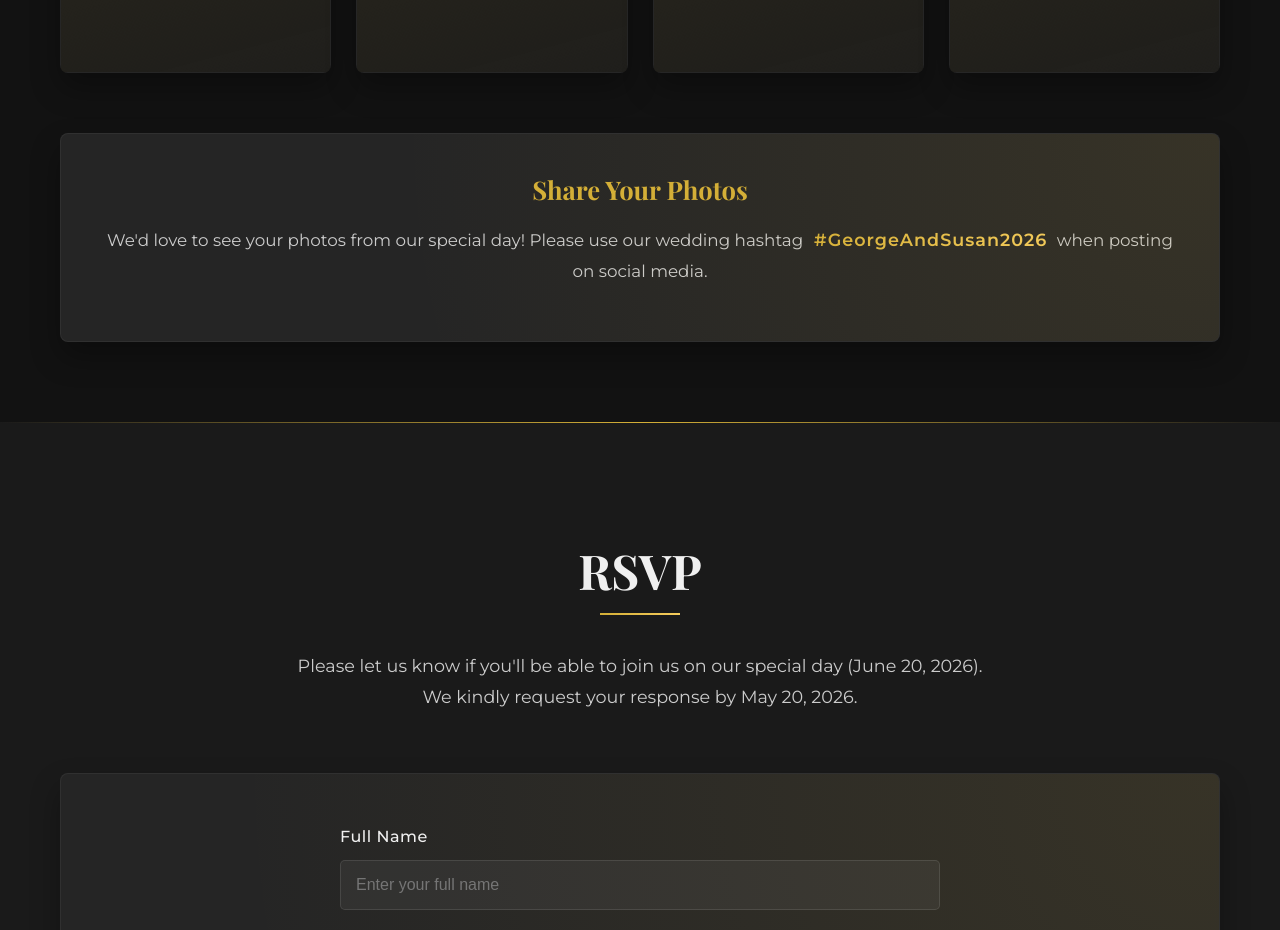
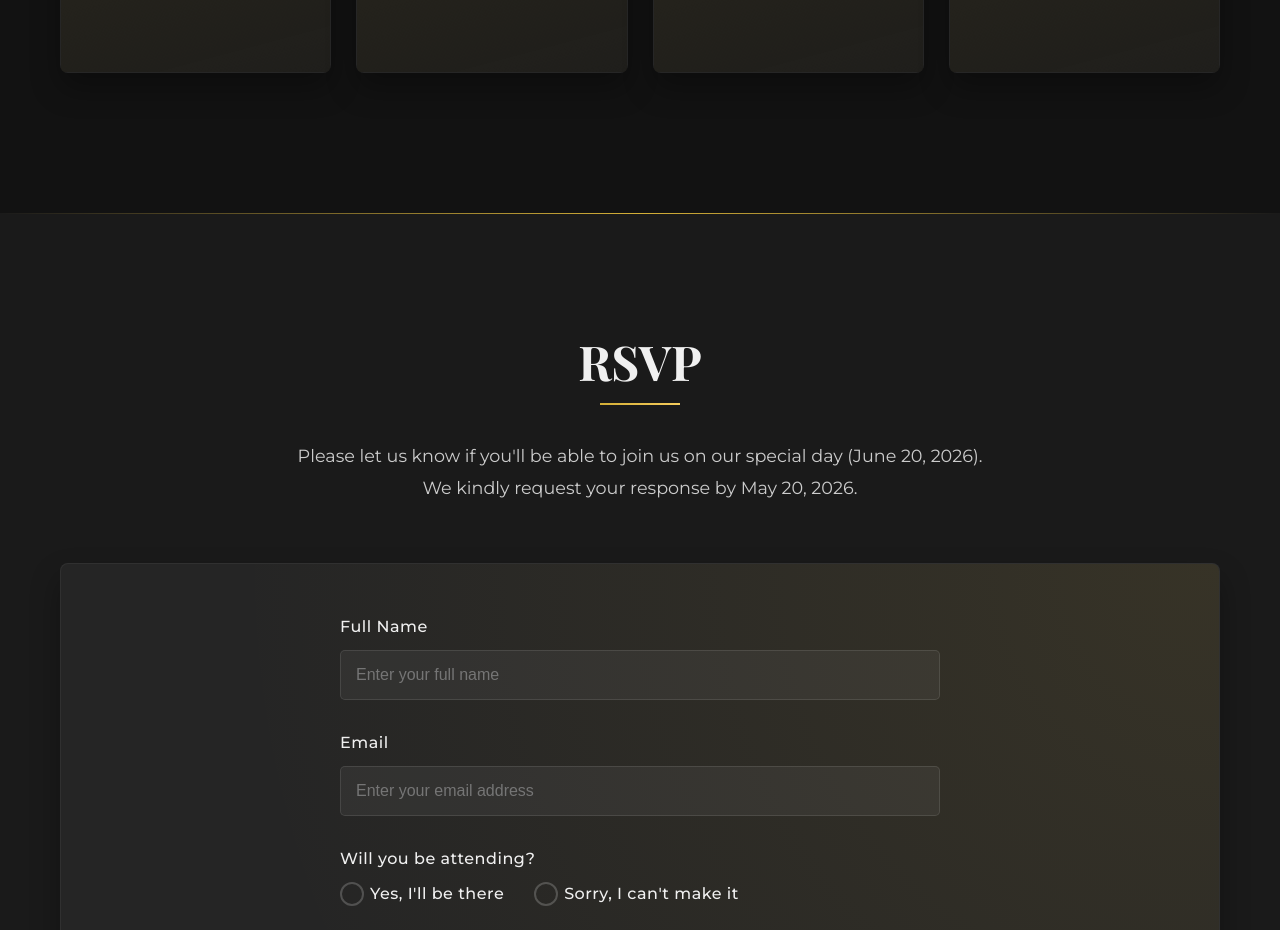
Before and after one commit to georgejiang97/susanandgeorgeweddingwebsite, a React (Create React App) app: page / in a window 1280 px wide. Shown: the part 5160-6090 px from the top of the page. Built offline with nearby package versions, Linux system fonts and the light colour scheme.

Commit message:
remove share your photos

```diff
--- a/src/components/Gallery.tsx
+++ b/src/components/Gallery.tsx
@@ -27,14 +27,6 @@ const Gallery: React.FC = () => {
             </div>
           ))}
         </div>
-
-        <div className="gallery-note">
-          <h3>Share Your Photos</h3>
-          <p>
-            We'd love to see your photos from our special day! Please use our wedding hashtag
-            <span className="hashtag"> #GeorgeAndSusan2026</span> when posting on social media.
-          </p>
-        </div>
       </div>
     </div>
   );
```
